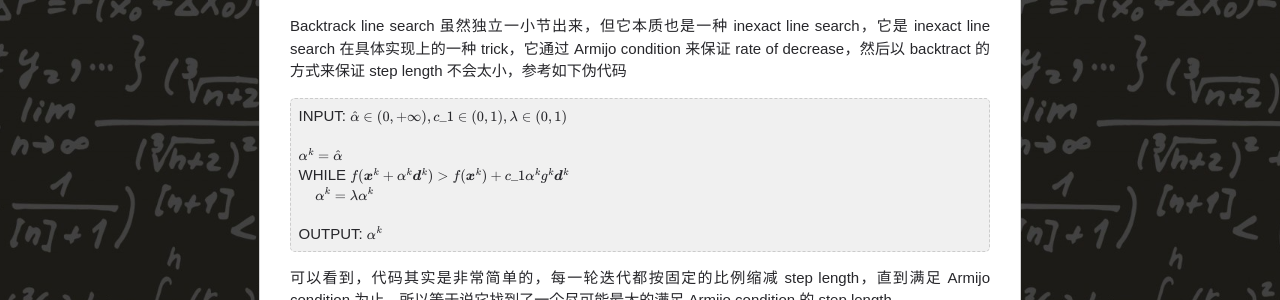
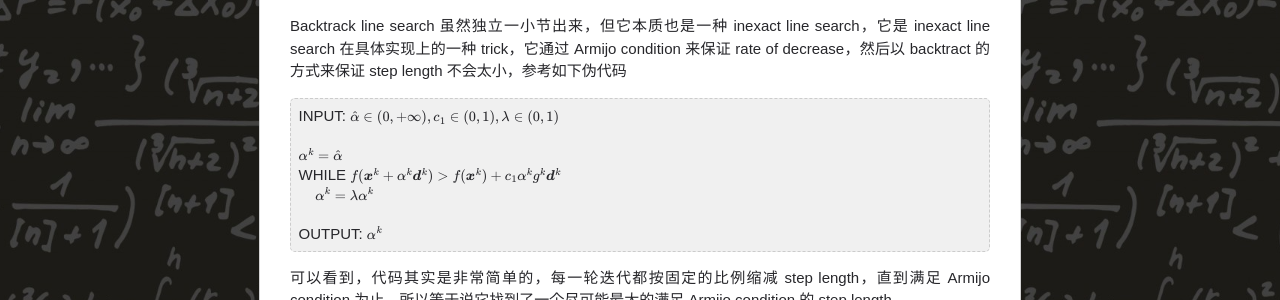
Before and after one commit to chenrushan/chenrushan.github.io, a Jekyll site: the page built from _posts/2014-06-03-NP-07-line-search.markdown, in a window 1280 px wide and 900 px high, scrolled down 3525 px. Shown: the part 152-452 px from the top of the window. Built offline with Jekyll 4.4.1, drawn with Linux system fonts in a browser that asks for light colours; Markdown is read by kramdown in place of the engine named in the settings; formulas are drawn with MathJax 3.

Commit message:
np-07 update

```diff
--- a/_posts/2014-06-03-NP-07-line-search.markdown
+++ b/_posts/2014-06-03-NP-07-line-search.markdown
@@ -137,10 +137,10 @@ Exact line search 有时会带来性能上的问题，这时就需要使用近
 Backtrack line search 虽然独立一小节出来，但它本质也是一种 inexact line search，它是 inexact line search 在具体实现上的一种 trick，它通过 Armijo condition 来保证 rate of decrease，然后以 backtract 的方式来保证 step length 不会太小，参考如下伪代码
 
 <blockquote>
-INPUT: $\hat{\alpha} \in (0, +\infty), c\_1 \in (0, 1), \lambda \in (0, 1)$<br/><br/>
+INPUT: $\hat{\alpha} \in (0, +\infty), c_1 \in (0, 1), \lambda \in (0, 1)$<br/><br/>
 
 $\alpha^k = \hat{\alpha}$ <br/>
-WHILE $f(\boldsymbol{x}^k + \alpha^k \boldsymbol{d}^k) > f(\boldsymbol{x}^k) + c\_1 \alpha^k g^k \boldsymbol{d}^k$ <br/>
+WHILE $f(\boldsymbol{x}^k + \alpha^k \boldsymbol{d}^k) > f(\boldsymbol{x}^k) + c_1 \alpha^k g^k \boldsymbol{d}^k$ <br/>
 &nbsp;&nbsp;&nbsp;&nbsp;$\alpha^k = \lambda \alpha^k$<br/><br/>
 
 OUTPUT: $\alpha^k$
```
